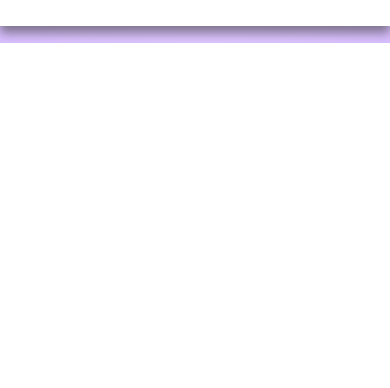
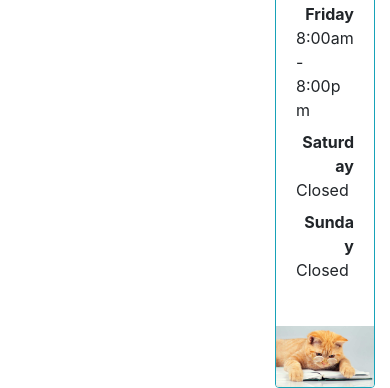
Before and after one commit to mcline86/monasPetSalon, a Node server app: page /info in a window 390 px wide. Shown: the part 801-1189 px from the top of the page. Before the commit the page ends 844 px from the top, so only its background shows below. Run offline with Node 20, Linux system fonts and the light colour scheme; some libraries are stand-ins or nearby versions.

Commit message:
info page built, styled

```diff
--- a/views/info.ejs
+++ b/views/info.ejs
@@ -6,21 +6,49 @@
 <style media="screen">
   #gMap{
     padding: 10px;
-    box-shadow: 0px 5px 10px rgba(50, 50, 50, .75);
+
     border-radius: 10px;
+  }
+
+  #hoursCard {
   }
 </style>
 
 <div id='pageBack' class="container">
   <div class="row">
     <div class="col-8">
-      <iframe id='gMap' width="100%" height="500" frameborder="0" style="border:0"
+      <iframe class='border border-info' id='gMap' width="100%" height="700" frameborder="0"
     src="https://www.google.com/maps/embed/v1/place?q=place_id:ChIJXbSbGVqOOIgRGsv1s-tQyT8&key=AIzaSyBBCXEbP4QTKyKgLdozCEXRmfwwNSDjdbI" allowfullscreen>
     </iframe>
     </div>
-  </div>
+    <div class="col-4">
+      <div id='hoursCard' class="card border border-info">
+        <img class='card-img-top' src="images/sign.jpg" alt="">
+        <div class="card-body">
+          <br>
+          <dl class='row'>
+            <dt class='col-sm-6 text-right'>Monday</dt>
+            <dd class='col-sm-6'>8:00am - 8:00pm</dd>
+            <dt class='col-sm-6 text-right'>Tuesday</dt>
+            <dd class='col-sm-6'>8:00am - 8:00pm</dd>
+            <dt class='col-sm-6 text-right'>Wednesday</dt>
+            <dd class='col-sm-6'>8:00am - 8:00pm</dd>
+            <dt class='col-sm-6 text-right'>Thursday</dt>
+            <dd class='col-sm-6'>8:00am - 8:00pm</dd>
+            <dt class='col-sm-6 text-right'>Friday</dt>
+            <dd class='col-sm-6'>8:00am - 8:00pm</dd>
+            <dt class='col-sm-6 text-right'>Saturday</dt>
+            <dd class='col-sm-6'>Closed</dd>
+            <dt class='col-sm-6 text-right'>Sunday</dt>
+            <dd class='col-sm-6'>Closed</dd>
+          </dl>
+        </div>
 
+        <img src='/images/cat-book.jpg' class='card-img-bottom' >
+      </div> <!-- CARD -->
 
+    </div>  <!-- Col-4 DIV -->
+  </div>  <!-- ROW -->
 </div>
 
 
--- a/views/partial/header.ejs
+++ b/views/partial/header.ejs
@@ -17,6 +17,7 @@
       <nav class="navbar fixed-top navbar-expand-lg navbar-dark" style="background-color: #723e99;">
         <div class="container">
         <a class="navbar-brand" href="/admin">Mona's Pet Salon</a>
+        <span class='navbar-text'>(614)316-5971</span>
         <button class="navbar-toggler" type="button" data-toggle="collapse" data-target="#navbarNav" aria-controls="navbarNav" aria-expanded="false" aria-label="Toggle navigation">
           <span class="navbar-toggler-icon"></span>
         </button>
```
Also changed, not shown: public/images/cat-book.jpg (added), public/images/sign.jpg (added).
